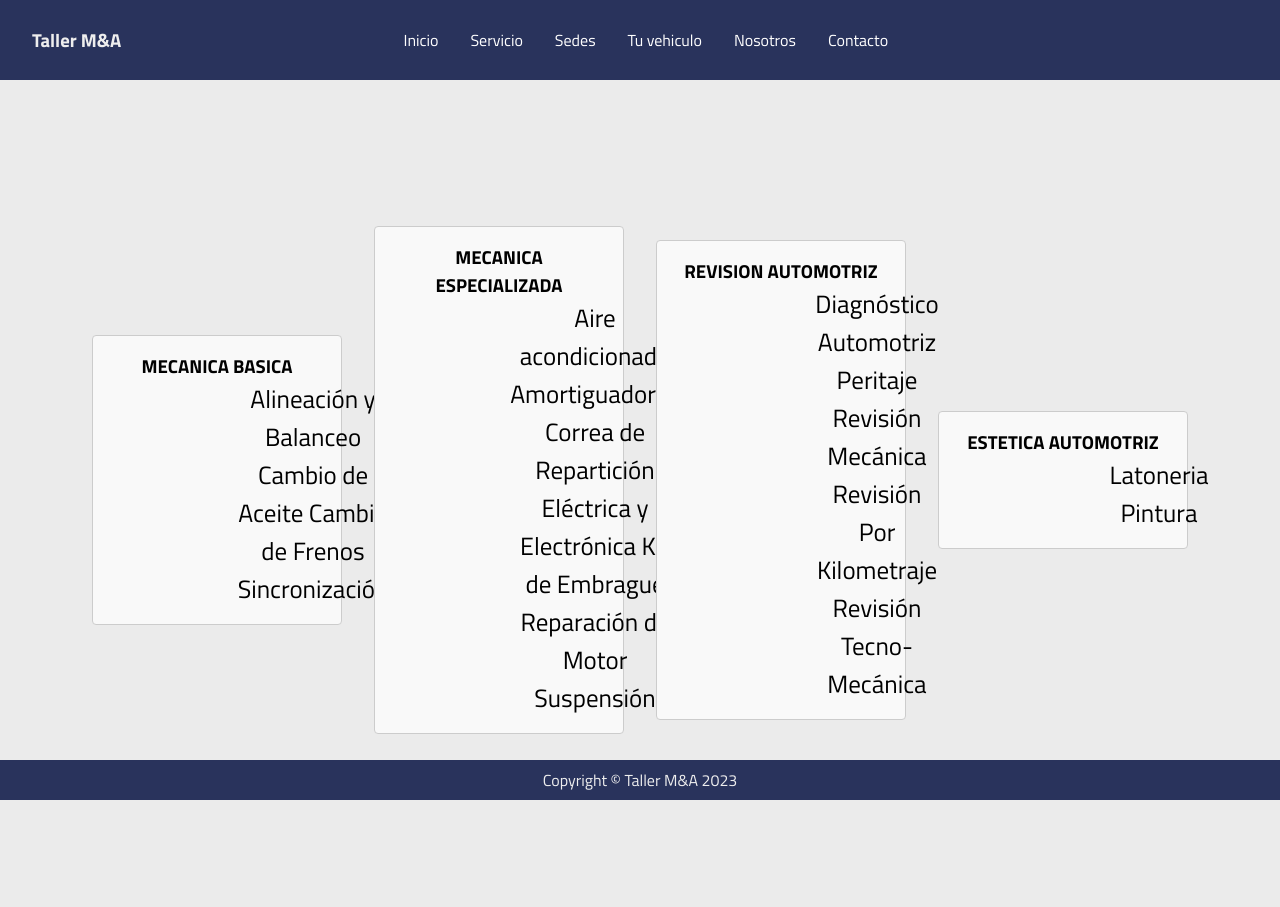
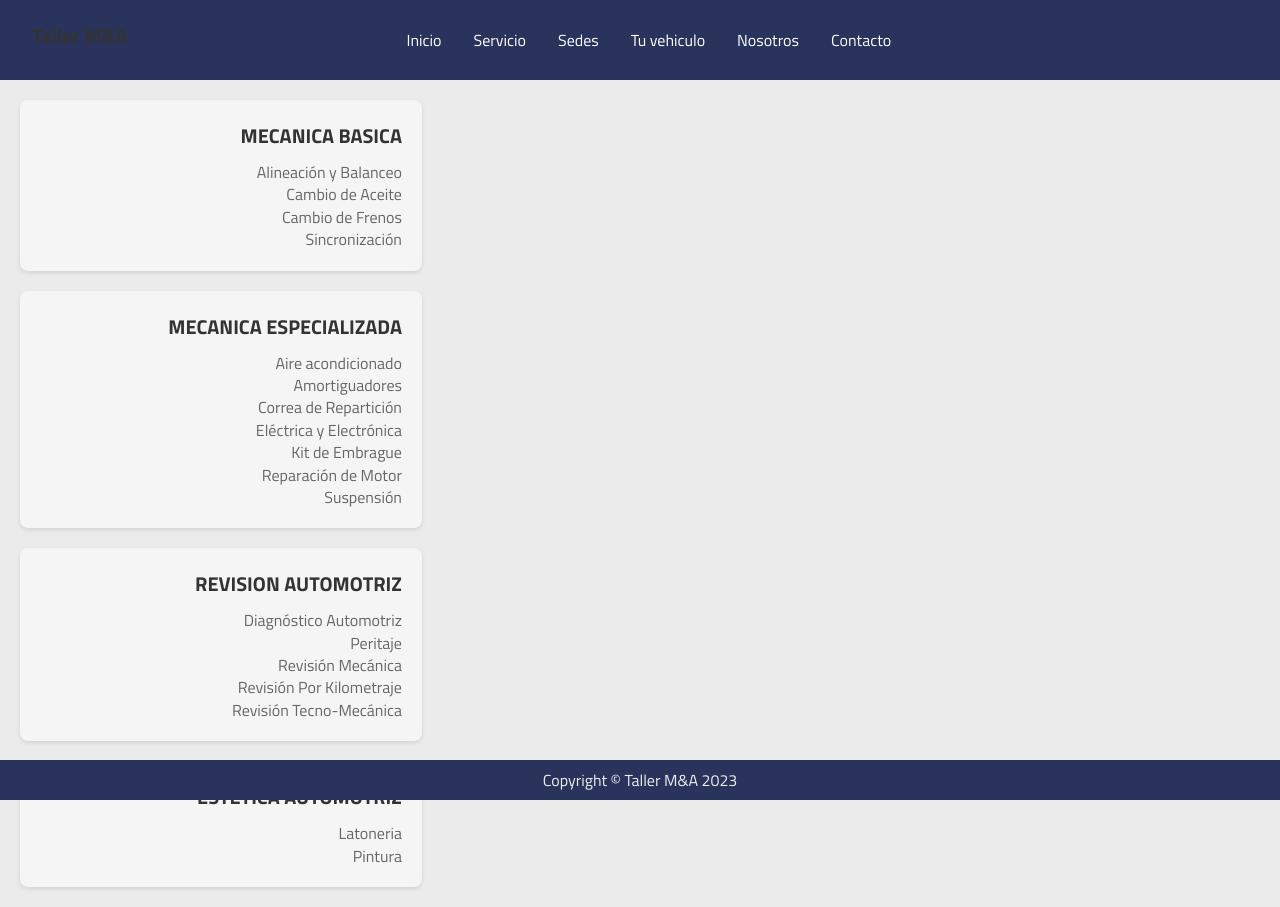
Before and after one commit to Anderson23j/Final-Web, a React (Create React App) app in the folder final/: page /servicio in a window 1280 px wide. Before the commit the page ends 880 px from the top, so only its background shows below. Built offline with nearby package versions, Linux system fonts and the light colour scheme.

Commit message:
actualizacion

```diff
--- a/final/src/componentes/servicio.js
+++ b/final/src/componentes/servicio.js
@@ -2,29 +2,31 @@ import React from 'react';
 import '../styles/servicio.css';
 
 const cardsData = [
-  { title: 'MECANICA BASICA', content: 'Alineación y Balanceo Cambio de Aceite Cambio de Frenos Sincronización' },
-  { title: 'MECANICA ESPECIALIZADA', content: 'Aire acondicionado Amortiguadores Correa de Repartición Eléctrica y Electrónica Kit de Embrague Reparación de Motor Suspensión' },
-  { title: 'REVISION AUTOMOTRIZ', content: 'Diagnóstico Automotriz Peritaje Revisión Mecánica Revisión Por Kilometraje Revisión Tecno-Mecánica' },
-  { title: 'ESTETICA AUTOMOTRIZ', content: 'Latoneria Pintura' },
+  { title: 'MECANICA BASICA', content: 'Alineación y Balanceo<br>Cambio de Aceite<br>Cambio de Frenos<br>Sincronización' },
+  { title: 'MECANICA ESPECIALIZADA', content: 'Aire acondicionado<br>Amortiguadores<br>Correa de Repartición<br>Eléctrica y Electrónica<br>Kit de Embrague<br>Reparación de Motor<br>Suspensión' },
+  { title: 'REVISION AUTOMOTRIZ', content: 'Diagnóstico Automotriz<br>Peritaje<br>Revisión Mecánica<br>Revisión Por Kilometraje<br>Revisión Tecno-Mecánica' },
+  { title: 'ESTETICA AUTOMOTRIZ', content: 'Latoneria<br>Pintura' },
 ];
 
 const Card = ({ title, content }) => {
   return (
     <div className="card">
       <h3>{title}</h3>
-      <p>{content}</p>
+      <p dangerouslySetInnerHTML={{ __html: content }} />
     </div>
   );
 };
 
-const servicio = () => {
+const Servicio = () => {
   return (
     <div className="container">
-      {cardsData.map((card, index) => (
-        <Card key={index} title={card.title} content={card.content} />
-      ))}
+      <div className="grid">
+        {cardsData.map((card, index) => (
+          <Card key={index} title={card.title} content={card.content} />
+        ))}
+      </div>
     </div>
   );
 };
 
-export default servicio;
+export default Servicio;
--- a/final/src/styles/servicio.css
+++ b/final/src/styles/servicio.css
@@ -1,33 +1,29 @@
 .container {
-    display: flex;
-    flex-wrap: wrap;
-    justify-content: center;
-    align-items: center; /* Agregado para centrar verticalmente */
-    height: 100vh; /* Agregado para centrar verticalmente */
+    padding: 20px;
+  }
+
+  .grid {
+    display: grid;
+    grid-template-columns: repeat(auto-fit, minmax(300px, 1fr));
+    grid-gap: 20px;
   }
 
   .card {
-    width: 250px;
-    border: 1px solid #ccc;
-    border-radius: 4px;
-    padding: 16px;
-    margin: 16px;
-    background-color: #f9f9f9;
-    display: flex; /* Agregado para alinear imagen y contenido */
-    flex-direction: column; /* Agregado para alinear imagen y contenido */
-    align-items: center; /* Agregado para alinear imagen y contenido */
-    text-align: center; /* Agregado para centrar el texto */
+    background-color: #f5f5f5;
+    border-radius: 8px;
+    padding: 20px;
+    text-align: right; /* Alinea el texto a la derecha */
+    box-shadow: 0 2px 4px rgba(0, 0, 0, 0.1);
   }
 
-  .card img {
-    width: 100%; /* Ajustar el ancho de la imagen al 100% */
-    height: auto; /* Ajustar la altura de la imagen automáticamente */
-    margin-bottom: 16px; /* Espacio entre la imagen y el contenido */
+  h3 {
+    color: #333;
+    font-size: 20px;
+    margin-bottom: 10px;
   }
 
-  @media (max-width: 768px) {
-    .card {
-      width: 100%;
-      margin: 16px 0;
-    }
+  p {
+    color: #666;
+    font-size: 16px;
+    line-height: 1.4;
   }
```
